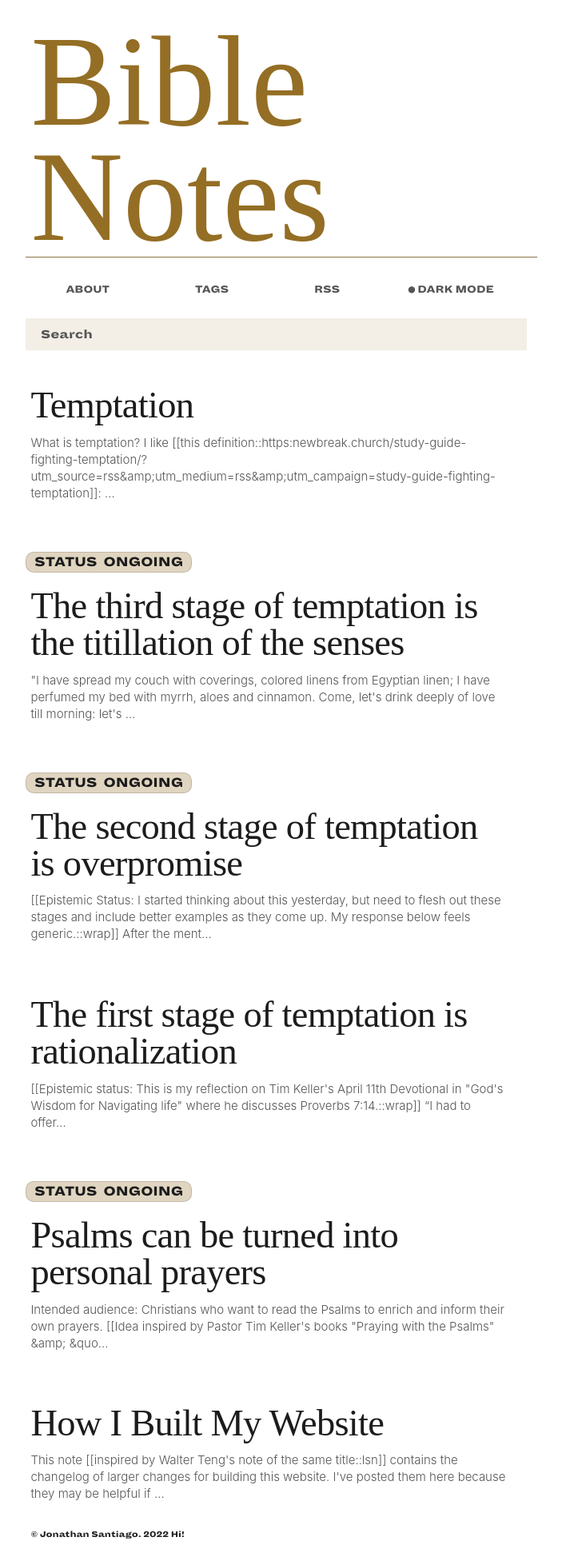
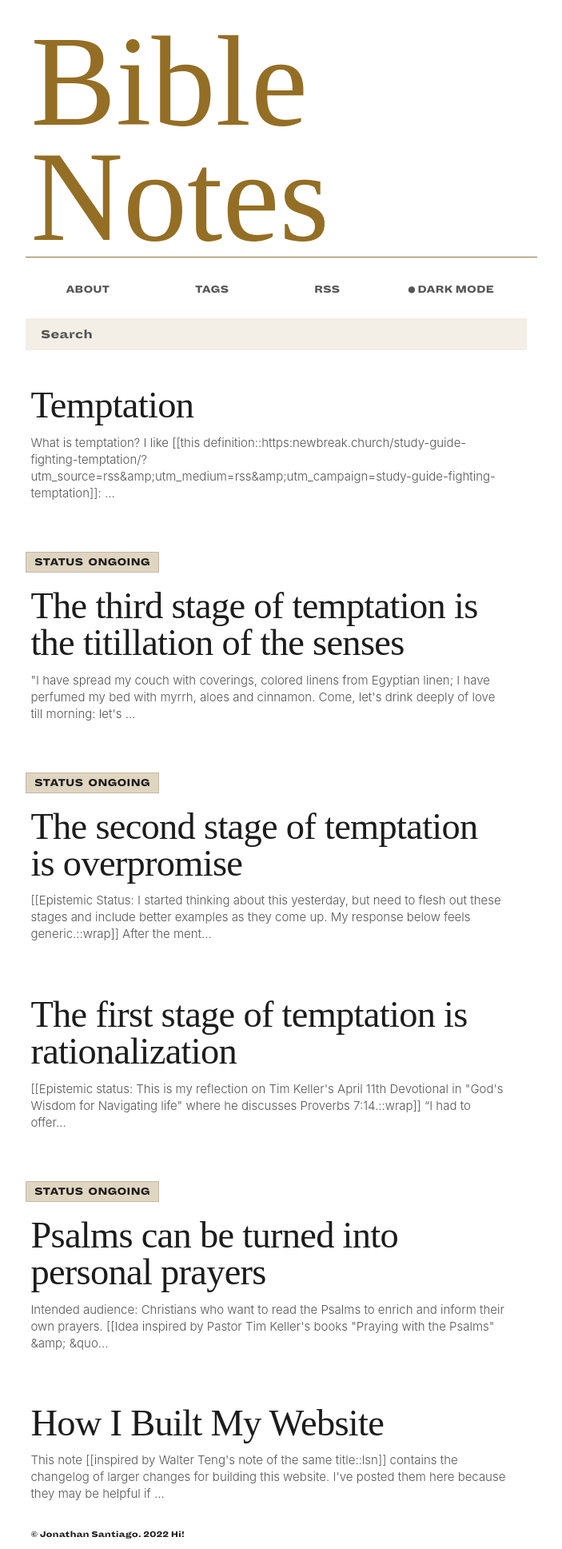
Before and after one commit to jsantiago611/digital-garden-master, a Jekyll site: the page built from index.md, in a window 1280 px wide. Shown: the whole page at 80% size, without its empty margins (298-1001 px from the left). Built offline with Jekyll 4.4.1, drawn with Linux system fonts in a browser that asks for light colours; some web fonts are replaced.

Commit message:
status fix

```diff
--- a/assets/css/Style.css
+++ b/assets/css/Style.css
@@ -2870,11 +2870,12 @@ position: absolute;
     vertical-align: middle;
     font-family: 'Dia';
     font-weight: normal !important;
-    font-size: var(--font-size-medium);
+    font-size: var(--font-size-small);
     margin-bottom: 0;
     line-height: 1.5rem !important;
     text-transform: uppercase;
     background-color: var(--c-topper-split-bg);
+	border-radius: 0 !important;
 }
 
 .status {
```
